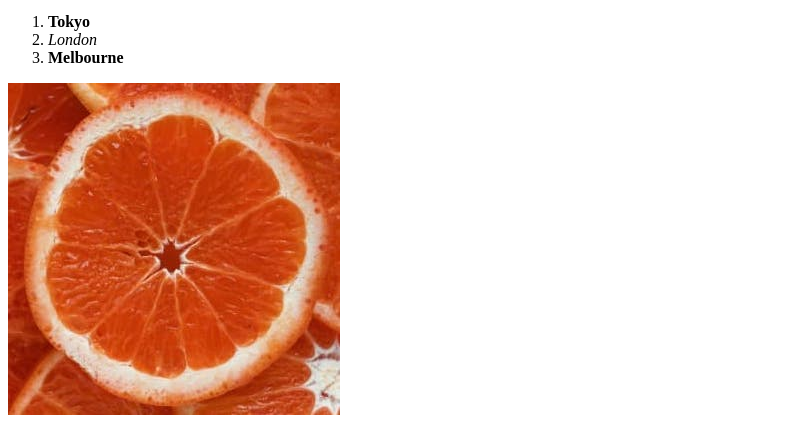
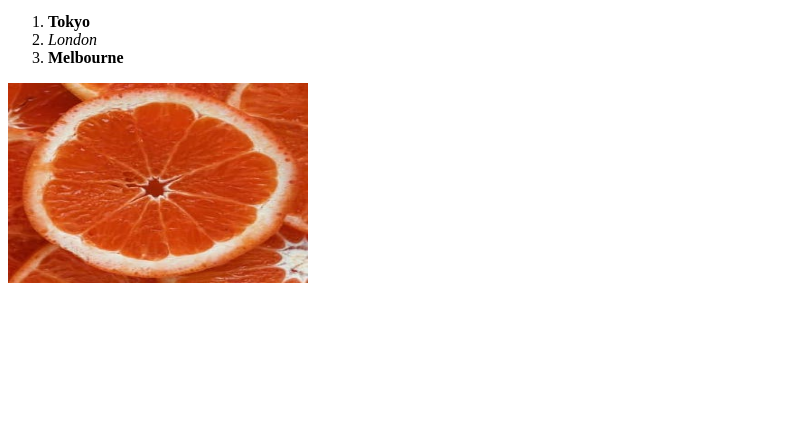
Before and after one commit to skiddemon/htmltest, a plain HTML site: page index.html in a window 1280 px wide. Shown: the part 395-822 px from the top of the page, without its empty margins (0-807 px from the left). After the commit the page ends 800 px from the top, so only its background shows below. Drawn offline with Linux system fonts and the light colour scheme.

Commit message:
updated grapefruit dimensions

```diff
--- a/index.html
+++ b/index.html
@@ -24,7 +24,7 @@
                 <li><em>London</em></li>
                 <li><strong>Melbourne</strong></li>
             </ol>
-            <img src="grapefruit-slice-332-332.jpg">
+            <img src="grapefruit-slice-332-332.jpg" height="200" width="300">
         </body>
     </head>
 </html>
```
